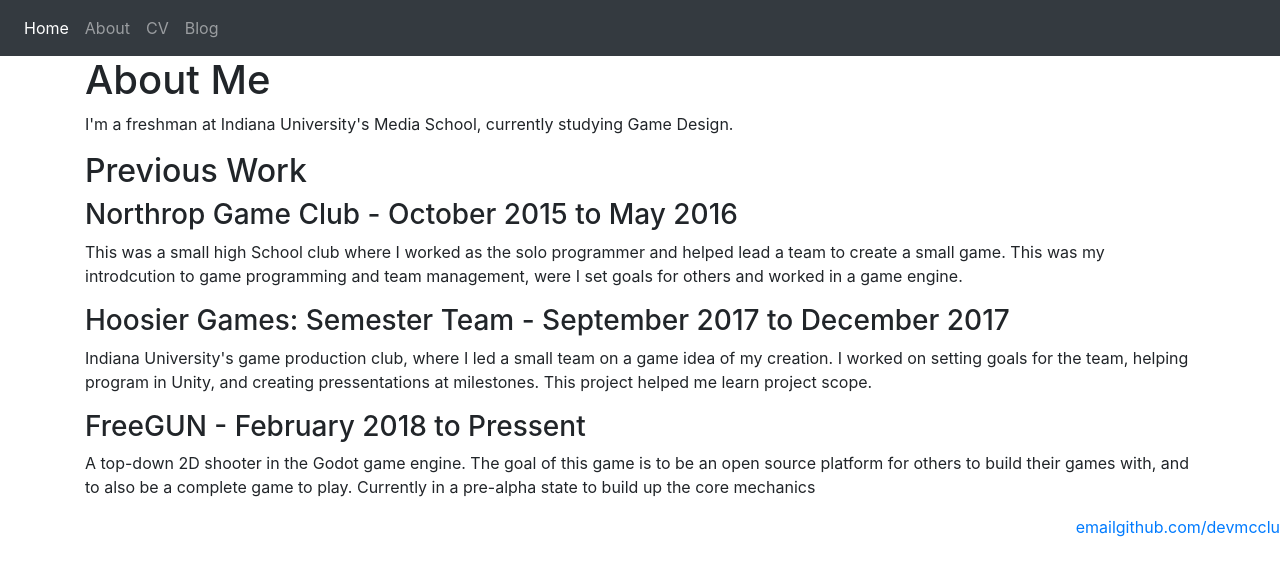
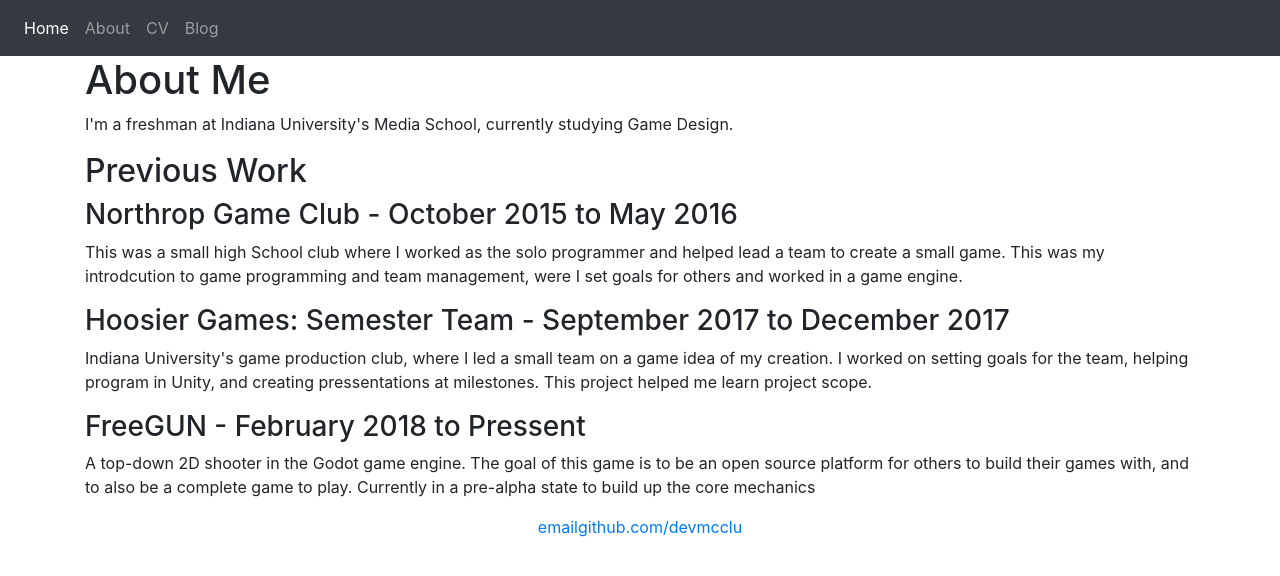
Before and after one commit to devmcclu/devmcclu.github.io-old, a Jekyll site: the page built from about/index.html, in a window 1280 px wide. Shown: the top 576 px of the page. Built offline with Jekyll 4.4.1, drawn with Linux system fonts in a browser that asks for light colours.

Commit message:
Justify bottom nav center

```diff
--- a/_layouts/default.html
+++ b/_layouts/default.html
@@ -43,7 +43,7 @@
 
 			</div><!-- /.container -->
 			<footer>
-	    		<ul class = "nav justify-content-end">
+	    		<ul class = "nav justify-content-center">
 	        		<li><a href="mailto:mccluredt@gmail.com">email</a></li>
 	        		<li><a href="https://github.com/devmcclu">github.com/devmcclu</a></li>
 				</ul>
```
